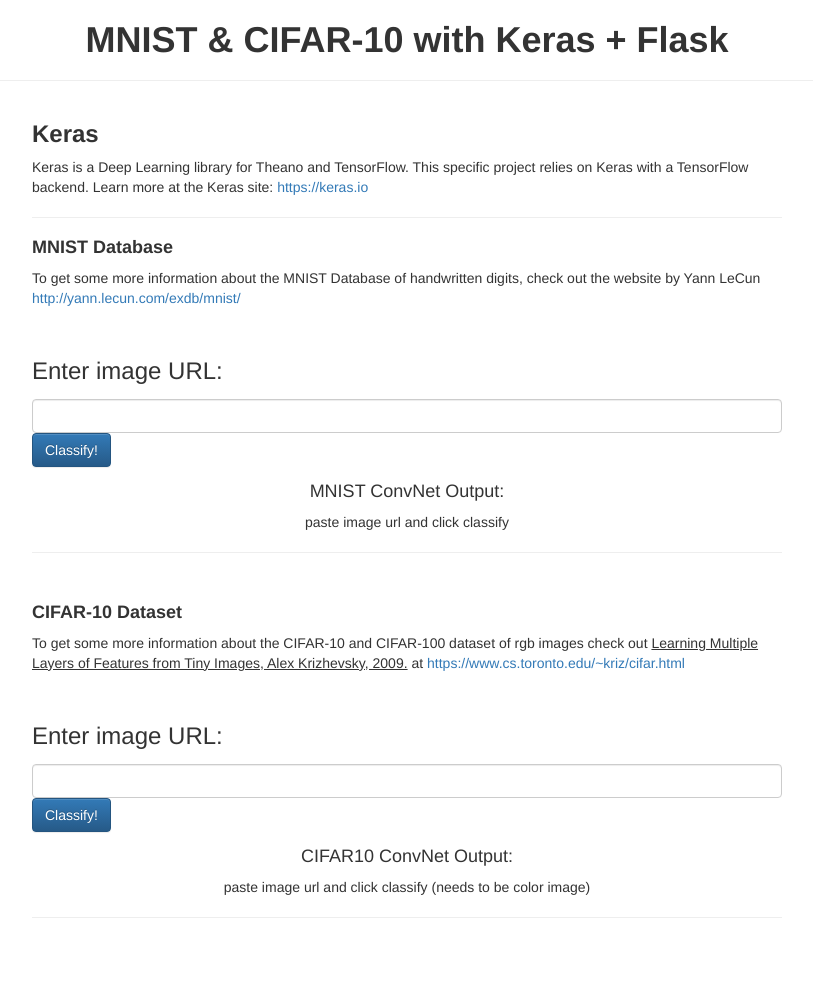
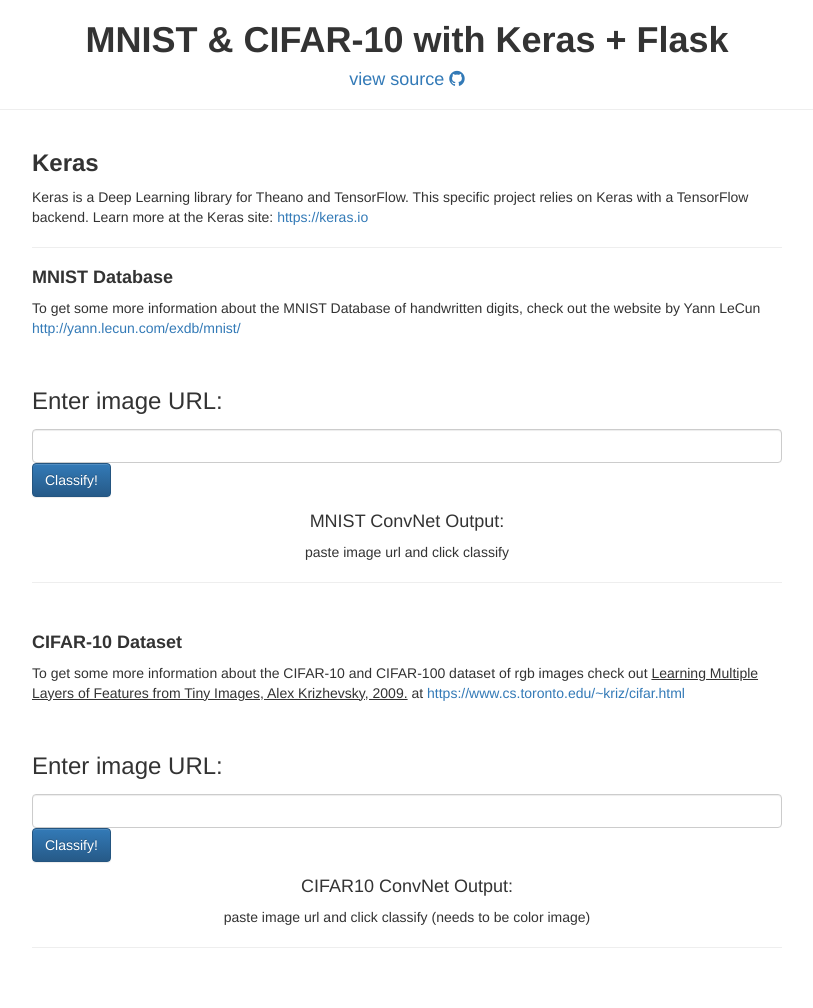
Before and after one commit to benji-b-rmz/FlaskKeras, a Flask app: page / in a window 1280 px wide. Shown: the whole page, without its empty margins (233-1046 px from the left). Before the commit the page ends 918 px from the top, so only its background shows below. Run offline with Flask 2, Linux system fonts and the light colour scheme; some libraries are stand-ins or nearby versions.

Commit message:
added final formatting changes

```diff
--- a/templates/index.html
+++ b/templates/index.html
@@ -2,14 +2,14 @@
 <html lang="en">
 <head>
     <meta charset="UTF-8">
-    <title>MNIST with Keras</title>
+    <title>MNIST & CIFAR-10 with Keras</title>
 
     <!-- Latest compiled and minified CSS -->
     <link rel="stylesheet" href="https://maxcdn.bootstrapcdn.com/bootstrap/3.3.7/css/bootstrap.min.css" integrity="sha384-BVYiiSIFeK1dGmJRAkycuHAHRg32OmUcww7on3RYdg4Va+PmSTsz/K68vbdEjh4u" crossorigin="anonymous">
 
     <!-- Optional theme -->
     <link rel="stylesheet" href="https://maxcdn.bootstrapcdn.com/bootstrap/3.3.7/css/bootstrap-theme.min.css" integrity="sha384-rHyoN1iRsVXV4nD0JutlnGaslCJuC7uwjduW9SVrLvRYooPp2bWYgmgJQIXwl/Sp" crossorigin="anonymous">
-
+    <link href="https://maxcdn.bootstrapcdn.com/font-awesome/4.7.0/css/font-awesome.min.css" rel="stylesheet"/>
 </head>
 
 <body>
@@ -19,6 +19,7 @@
     <!-- Page title section -->
     <div class="row text-center">
         <h1><b>MNIST & CIFAR-10 with Keras + Flask</b></h1>
+        <h4><a href="https://github.com/benji-b-rmz/FlaskKeras">view source <i class="fa fa-github"></i> </a></h4>
         <hr>
     </div>
 
@@ -46,7 +47,7 @@
             <!-- MNIST section -->
             <div class="form-group">
                 <label for="input-text"><h3>Enter image URL:</h3></label>
-                <input type="text" class="form-control" rows="4" id="mnist-input-url"></input>
+                <input type="text" class="form-control" rows="4" id="mnist-input-url">
                 <button id="mnist-submit" class="btn btn-primary">Classify!</button>
             </div>
             <div class="text-center">
```
